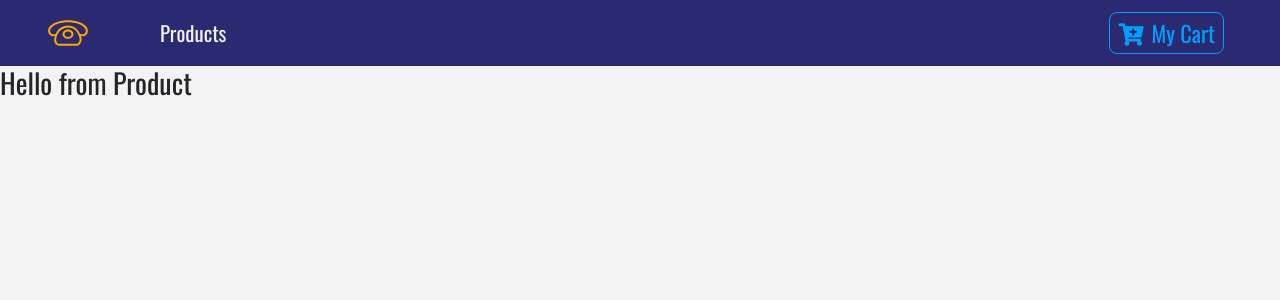
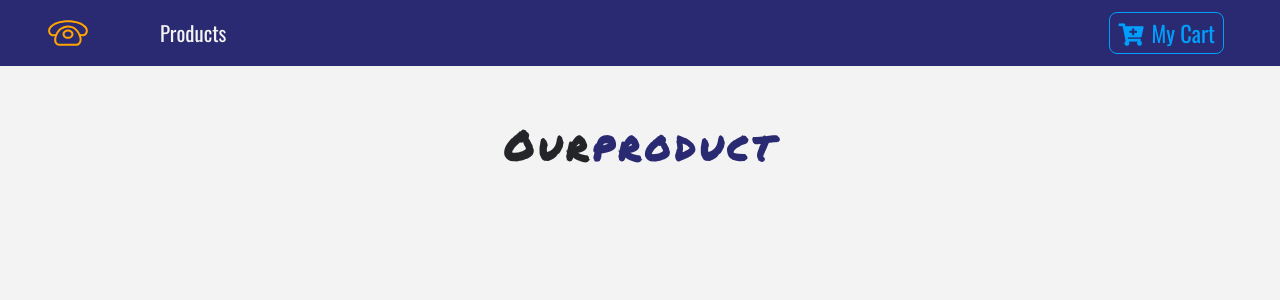
Before and after one commit to errorr404/Shopping-Cart, a React (Create React App) app: page / in a window 1280 px wide. Shown: the top 300 px of the page. Built offline with nearby package versions, Linux system fonts and the light colour scheme.

Commit message:
added products list

```diff
--- a/src/components/ProductList.js
+++ b/src/components/ProductList.js
@@ -1,12 +1,25 @@
 import React from 'react'
 import Product from './Product';
-
+import Title from './Title'
 class ProductList extends React.Component {
+    state = {
+        products: []
+    }
     render(){
         return(
-            <div>
-               <Product />
-            </div>
+            <React.Fragment>
+                <div className="py-5">
+                <div className="container">
+                <Title name="our" title="product" />
+                <div className="row">
+
+                </div>
+
+                </div>
+
+                </div>
+            </React.Fragment>
+            //    <Product />
         )
     }
 }
--- /dev/null
+++ b/src/components/Title.js
@@ -0,0 +1,15 @@
+import React from 'react'
+
+export default function Title({name,title}){
+    return(
+        <div className="row">
+            <div className="col-10 mx-auto my-2 text-center text-title">
+                <h1 className="text-capitalize font-weight-bold">
+                    {name}
+                    <strong className="text-blue">{title}
+                    </strong>
+                </h1>
+            </div>
+        </div>
+    )
+}
```
